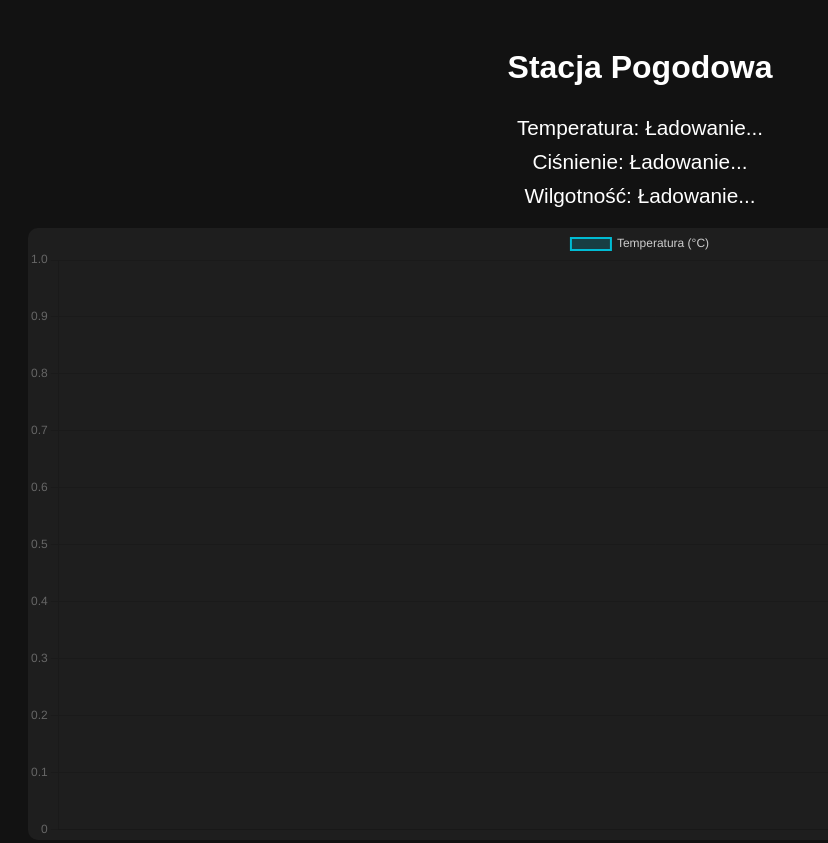
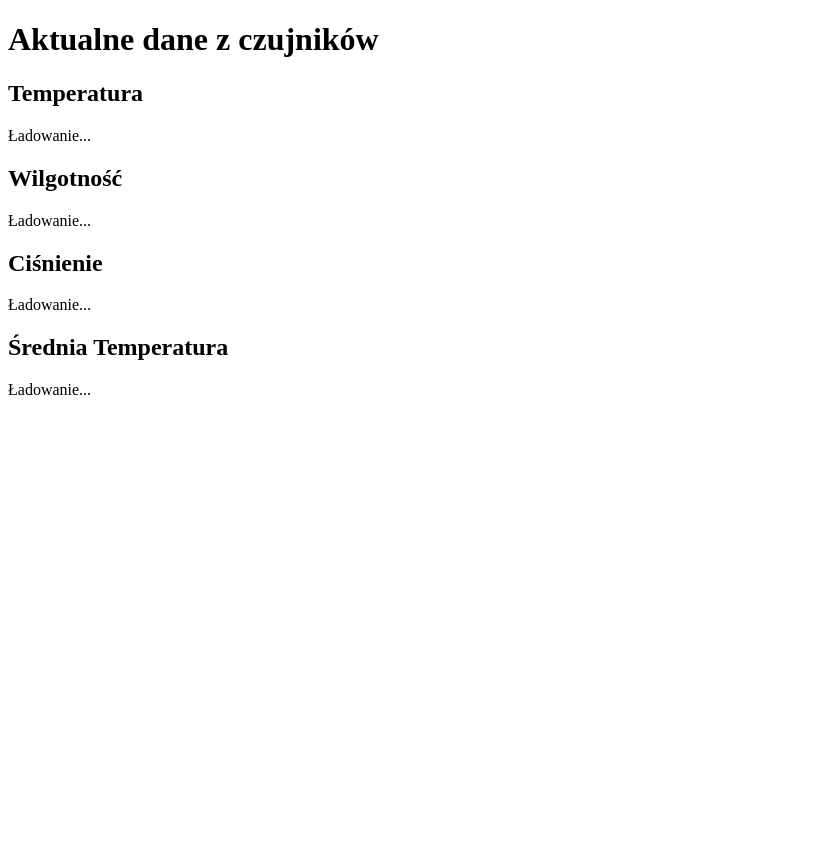
Before and after one commit to raquaez/stacja_pogodowa, a plain HTML site: page index.html in a window 1280 px wide. Shown: the top 843 px of the page, without its empty margins (0-828 px from the left). After the commit the page ends 800 px from the top, so only its background shows below. Drawn offline with nearby package versions, Linux system fonts and the light colour scheme; no server answers.

Commit message:
index.html

```diff
--- a/index.html
+++ b/index.html
@@ -1,122 +1,93 @@
 <!DOCTYPE html>
 <html lang="pl">
 <head>
-  <meta charset="UTF-8" />
-  <meta name="viewport" content="width=device-width, initial-scale=1.0"/>
-  <title>Stacja Pogodowa z Wykresami</title>
-  <script src="https://cdn.jsdelivr.net/npm/chart.js"></script>
-  <style>
-    body {
-      background-color: #121212;
-      color: #ffffff;
-      font-family: Arial, sans-serif;
-      padding: 20px;
-      text-align: center;
-    }
-    h1 {
-      margin-bottom: 30px;
-    }
-    .dane {
-      font-size: 1.3em;
-      margin: 10px 0;
-    }
-    canvas {
-      background-color: #1e1e1e;
-      border-radius: 10px;
-      margin: 20px 0;
-    }
-  </style>
+    <meta charset="UTF-8">
+    <meta name="viewport" content="width=device-width, initial-scale=1.0">
+    <title>Stacja Pogodowa ESP32</title>
+    <script src="https://cdn.jsdelivr.net/npm/chart.js"></script>
+    <script src="https://www.gstatic.com/firebasejs/9.0.0/firebase-app.js"></script>
+    <script src="https://www.gstatic.com/firebasejs/9.0.0/firebase-database.js"></script>
 </head>
 <body>
-  <h1>Stacja Pogodowa</h1>
+    <h1>Aktualne dane z czujników</h1>
 
-  <div class="dane" id="temp">Temperatura: Ładowanie...</div>
-  <div class="dane" id="press">Ciśnienie: Ładowanie...</div>
-  <div class="dane" id="hum">Wilgotność: Ładowanie...</div>
+    <div>
+        <h2>Temperatura</h2>
+        <p id="temp">Ładowanie...</p>
+    </div>
+    <div>
+        <h2>Wilgotność</h2>
+        <p id="humidity">Ładowanie...</p>
+    </div>
+    <div>
+        <h2>Ciśnienie</h2>
+        <p id="pressure">Ładowanie...</p>
+    </div>
+    <div>
+        <h2>Średnia Temperatura</h2>
+        <p id="avgTemp">Ładowanie...</p>
+    </div>
 
-  <canvas id="chartTemp" width="400" height="200"></canvas>
-  <canvas id="chartPress" width="400" height="200"></canvas>
-  <canvas id="chartHum" width="400" height="200"></canvas>
+    <script>
+        // Konfiguracja Firebase
+        const firebaseConfig = {
+            apiKey: "AIzaSyB0dApYE4FO5vQeTL1fPwvqoa8GVaY9kN0",
+            authDomain: "stacja-pogodowa-esp32.firebaseapp.com",
+            databaseURL: "https://stacja-pogodowa-esp32-default-rtdb.europe-west1.firebasedatabase.app/",
+            projectId: "stacja-pogodowa-esp32",
+            storageBucket: "stacja-pogodowa-esp32.appspot.com",
+            messagingSenderId: "your_sender_id",
+            appId: "your_app_id"
+        };
 
-  <script>
-    const token = "_O5rM65Y3601TBQj8_liz3kTfPEk5S1D";
-    const apiBase = `https://blynk.cloud/external/api/get?token=${token}`;
-    const maxPoints = 10;
-    const timeLabels = [];
+        // Inicjalizacja Firebase
+        const app = firebase.initializeApp(firebaseConfig);
+        const database = firebase.database(app);
 
-    const createChart = (ctxId, label, color) => {
-      const ctx = document.getElementById(ctxId).getContext('2d');
-      return new Chart(ctx, {
-        type: 'line',
-        data: {
-          labels: timeLabels,
-          datasets: [{
-            label: label,
-            data: [],
-            borderColor: color,
-            backgroundColor: color + "33",
-            borderWidth: 2,
-            tension: 0.4
-          }]
-        },
-        options: {
-          scales: {
-            y: { beginAtZero: false },
-            x: { ticks: { color: '#ccc' } }
-          },
-          plugins: {
-            legend: { labels: { color: '#ccc' } }
-          }
-        }
-      });
-    };
+        // Tablica do przechowywania wartości temperatury
+        let temperatureData = [];
 
-    const chartTemp = createChart("chartTemp", "Temperatura (°C)", "#00bcd4");
-    const chartPress = createChart("chartPress", "Ciśnienie (hPa)", "#ff6384");
-    const chartHum = createChart("chartHum", "Wilgotność (%)", "#9966ff");
+        // Funkcja do pobierania danych z Firebase
+        function updateData() {
+            // Pobieranie temperatury
+            const tempRef = database.ref('/sensors/temperature_avg');
+            tempRef.once('value', function(snapshot) {
+                const temperature = snapshot.val(); // Odczytujemy temperaturę
+                document.getElementById('temp').innerText = `Temperatura: ${temperature}°C`;
 
-    async function pobierz(pin) {
-      const res = await fetch(`${apiBase}&${pin}`);
-      return await res.text();
-    }
+                // Dodawanie temperatury do tablicy
+                temperatureData.push(temperature);
 
-    async function aktualizujDane() {
-      try {
-        const [temp, press, hum] = await Promise.all([
-          pobierz("v1"),
-          pobierz("v2"),
-          pobierz("v3")
-        ]);
+                // Jeśli mamy więcej niż 10 wartości, usuwamy najstarsze
+                if (temperatureData.length > 10) {
+                    temperatureData.shift();
+                }
 
-        document.getElementById('temp').textContent = `Temperatura: ${temp} °C`;
-        document.getElementById('press').textContent = `Ciśnienie: ${press} hPa`;
-        document.getElementById('hum').textContent = `Wilgotność: ${hum} %`;
+                // Obliczanie średniej temperatury
+                const avgTemperature = temperatureData.reduce((acc, val) => acc + val, 0) / temperatureData.length;
+                document.getElementById('avgTemp').innerText = `Średnia Temperatura: ${avgTemperature.toFixed(2)}°C`;
+            });
 
-        const now = new Date();
-        const label = `${now.getHours()}:${now.getMinutes().toString().padStart(2, '0')}`;
+            // Pobieranie wilgotności
+            const humidityRef = database.ref('/sensors/humidity');
+            humidityRef.once('value', function(snapshot) {
+                const humidity = snapshot.val();
+                document.getElementById('humidity').innerText = `Wilgotność: ${humidity}%`;
+            });
 
-        if (timeLabels.length >= maxPoints) {
-          timeLabels.shift();
-          chartTemp.data.datasets[0].data.shift();
-          chartPress.data.datasets[0].data.shift();
-          chartHum.data.datasets[0].data.shift();
+            // Pobieranie ciśnienia
+            const pressureRef = database.ref('/sensors/pressure');
+            pressureRef.once('value', function(snapshot) {
+                const pressure = snapshot.val();
+                document.getElementById('pressure').innerText = `Ciśnienie: ${pressure} hPa`;
+            });
         }
 
-        timeLabels.push(label);
-        chartTemp.data.datasets[0].data.push(parseFloat(temp));
-        chartPress.data.datasets[0].data.push(parseFloat(press));
-        chartHum.data.datasets[0].data.push(parseFloat(hum));
+        // Aktualizowanie danych co minutę
+        setInterval(updateData, 60000); // Co minutę
 
-        chartTemp.update();
-        chartPress.update();
-        chartHum.update();
-      } catch (err) {
-        console.error("Błąd:", err);
-      }
-    }
-
-    aktualizujDane();
-    setInterval(aktualizujDane, 600000); // 10 minut
-  </script>
+        // Wywołanie po raz pierwszy, aby pobrać dane
+        updateData();
+    </script>
 </body>
 </html>
```
